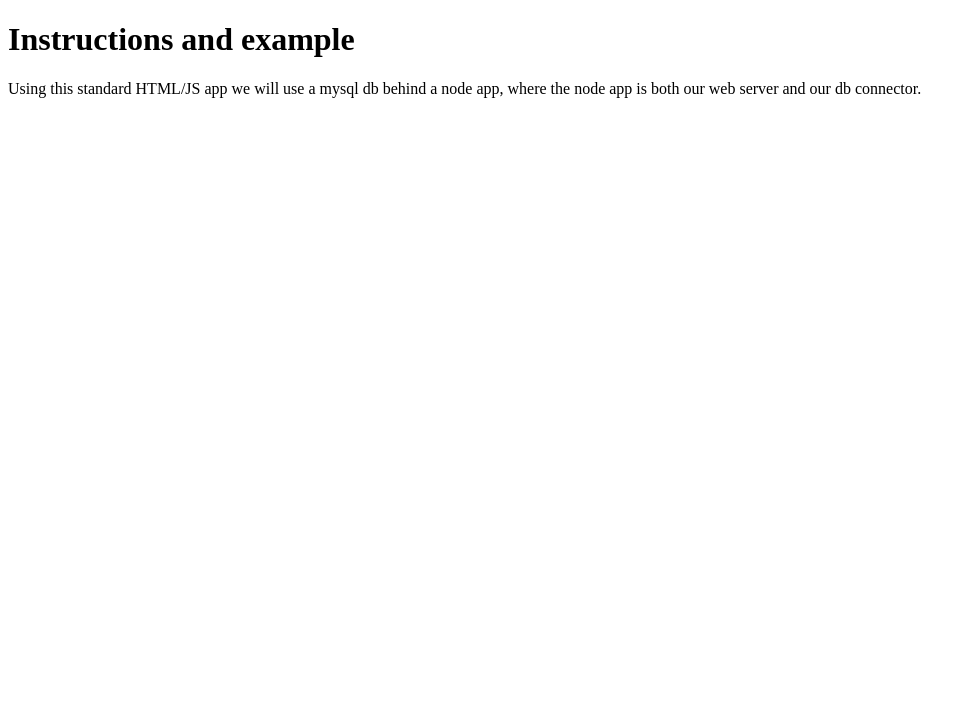
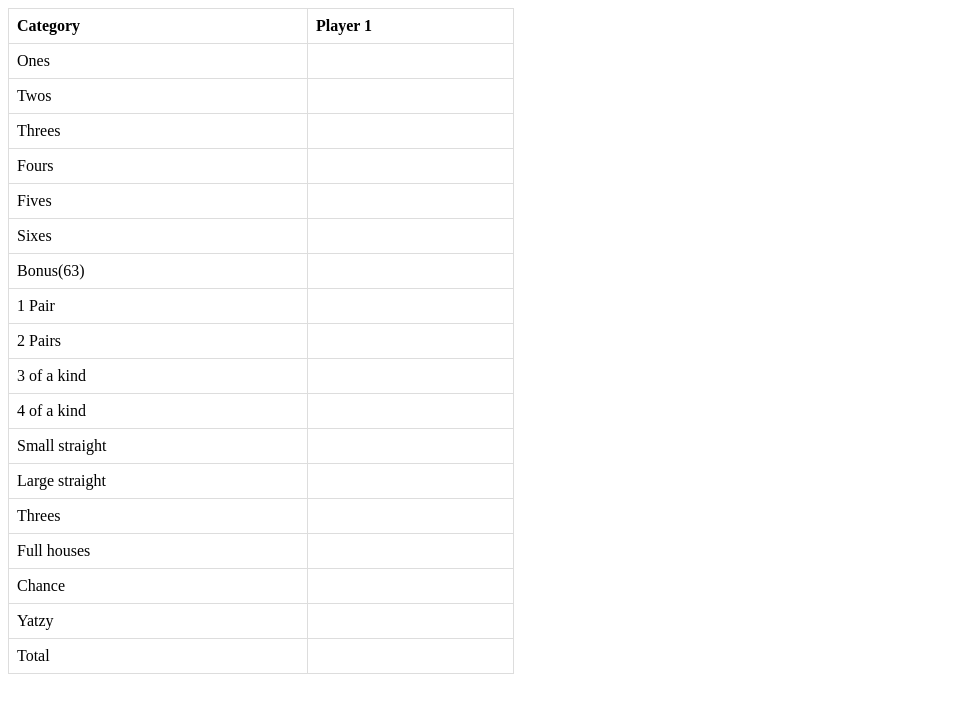
Before and after one commit to Befkadu1/yatzy, a plain HTML site: page index.html in a window 1280 px wide. Shown: the whole page, without its empty margins (0-976 px from the left). Drawn offline with Linux system fonts and the light colour scheme; no server answers.

Commit message:
displayScoreBoard template is added

```diff
--- /dev/null
+++ b/css/main.css
@@ -0,0 +1,11 @@
+.table {
+	border: 1px solid black;
+	border-collapse: collapse;
+    width: 40%;
+}
+
+td, th {
+    border: 1px solid #dddddd;
+    text-align: left;
+    padding: 8px;
+}
--- a/index.html
+++ b/index.html
@@ -4,13 +4,14 @@
   <title>How to use Slim-Node-Mysql</title>
   <base href="/">
   <meta charset="utf8">
+  <link rel="stylesheet" href="css/main.css">
   <script src="js/libs/jquery.js"></script>
   <script src="js/main.js"></script>
+
+  <!-- templates -->
+  <script src="templates/displayScoreBoard.html"></script>
 </head>
 <body>
-  <h1>Instructions and example</h1>
-  <p>
-    Using this standard HTML/JS app we will use a mysql db behind a node app, where the node app is both our web server and our db connector.
-  </p>
+  <div template="displayScoreBoard"></div>
 </body>
 </html>
--- a/js/main.js
+++ b/js/main.js
@@ -1,7 +1,7 @@
 
 // Examples on various routes via node backend (queries) to mysql
 
-$.ajax({
+/*$.ajax({
     type: 'POST',
     url: '/queries/read-lorem',
     data: JSON.stringify([1]),
@@ -49,4 +49,12 @@
     url: '/queries/read-lorems-ipsums'
 }).done(function(data){
   console.log('reading all the the lorems-ipsums left joins', data);
-});
+});*/
+
+$(start);
+
+function start() {
+  $('body').append(displayScoreBoard());
+  //$('#page-content').append(article(arrArticles[arrArticles.length -1]));
+
+}
--- /dev/null
+++ b/templates/displayScoreBoard.html
@@ -0,0 +1,85 @@
+function displayScoreBoard (data){ return`
+<div class="container space-above">
+    <!-- Table -->
+    <table class="table">
+      <tr>
+        <th>Category</th>
+        <th>Player 1</th>
+      </tr>
+      <tr>
+        <td>Ones</td>
+        <td></td>
+      </tr>
+      <tr>
+        <td>Twos</td>
+        <td></td>
+      </tr>
+      <tr>
+        <td>Threes</td>
+        <td></td>
+      </tr>
+      <tr>
+        <td>Fours</td>
+        <td></td>
+      </tr>
+      <tr>
+        <td>Fives</td>
+        <td></td>
+      </tr>
+      <tr>
+        <td>Sixes</td>
+        <td></td>
+      </tr>
+        <tr>
+        <td>Bonus(63)</td>
+        <td></td>
+      </tr>
+      <tr>
+        <td>1 Pair</td>
+        <td></td>
+      </tr>
+      <tr>
+        <td>2 Pairs</td>
+        <td></td>
+      </tr>
+      <tr>
+        <td>3 of a kind</td>
+        <td></td>
+      </tr>
+      <tr>
+        <td>4 of a kind</td>
+        <td></td>
+      </tr>
+      <tr>
+        <td>Small straight</td>
+        <td></td>
+      </tr>
+      <tr>
+        <td>Large straight</td>
+        <td></td>
+      </tr>
+      <tr>
+        <td>Threes</td>
+        <td></td>
+      </tr>
+      <tr>
+        <td>Full houses</td>
+        <td></td>
+      </tr>
+      <tr>
+        <td>Chance</td>
+        <td></td>
+      </tr>
+      <tr>
+        <td>Yatzy</td>
+        <td></td>
+      </tr>
+      <tr>
+        <td>Total</td>
+        <td></td>
+      </tr>
+    </table>
+
+</div>
+`
+}
```
